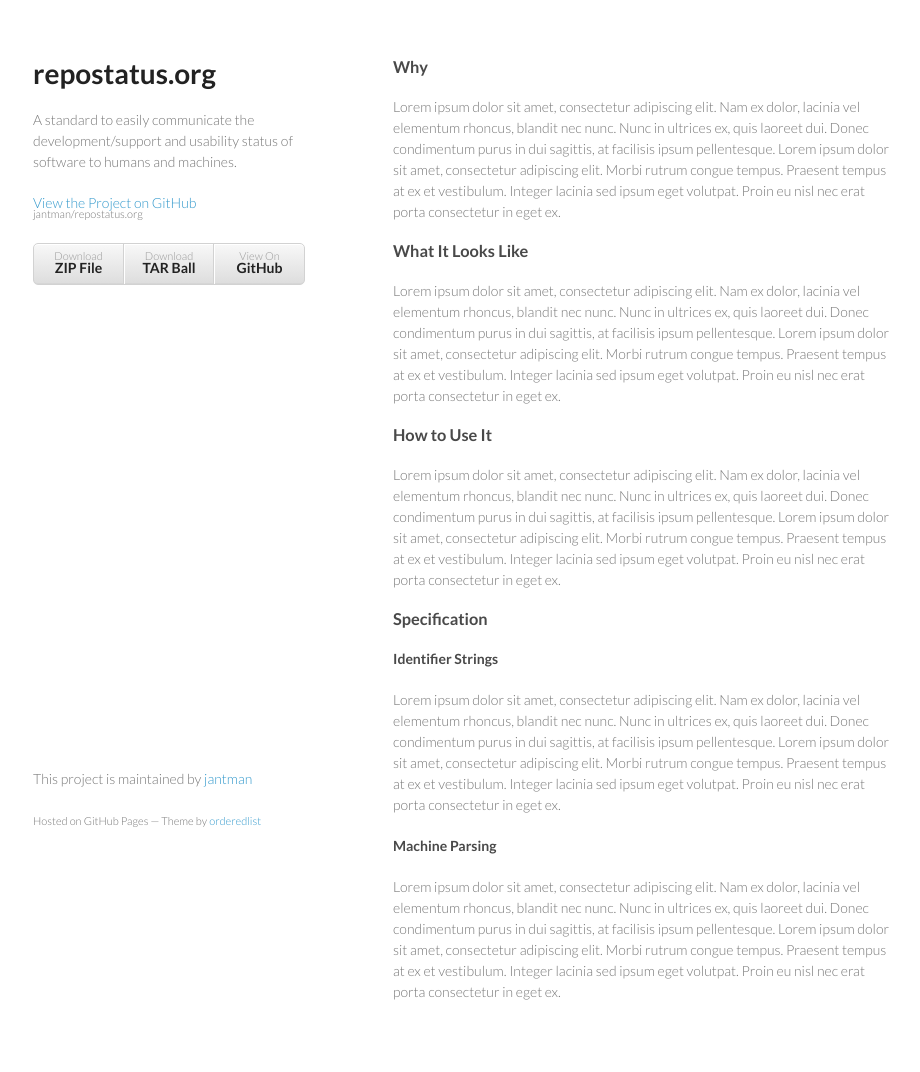
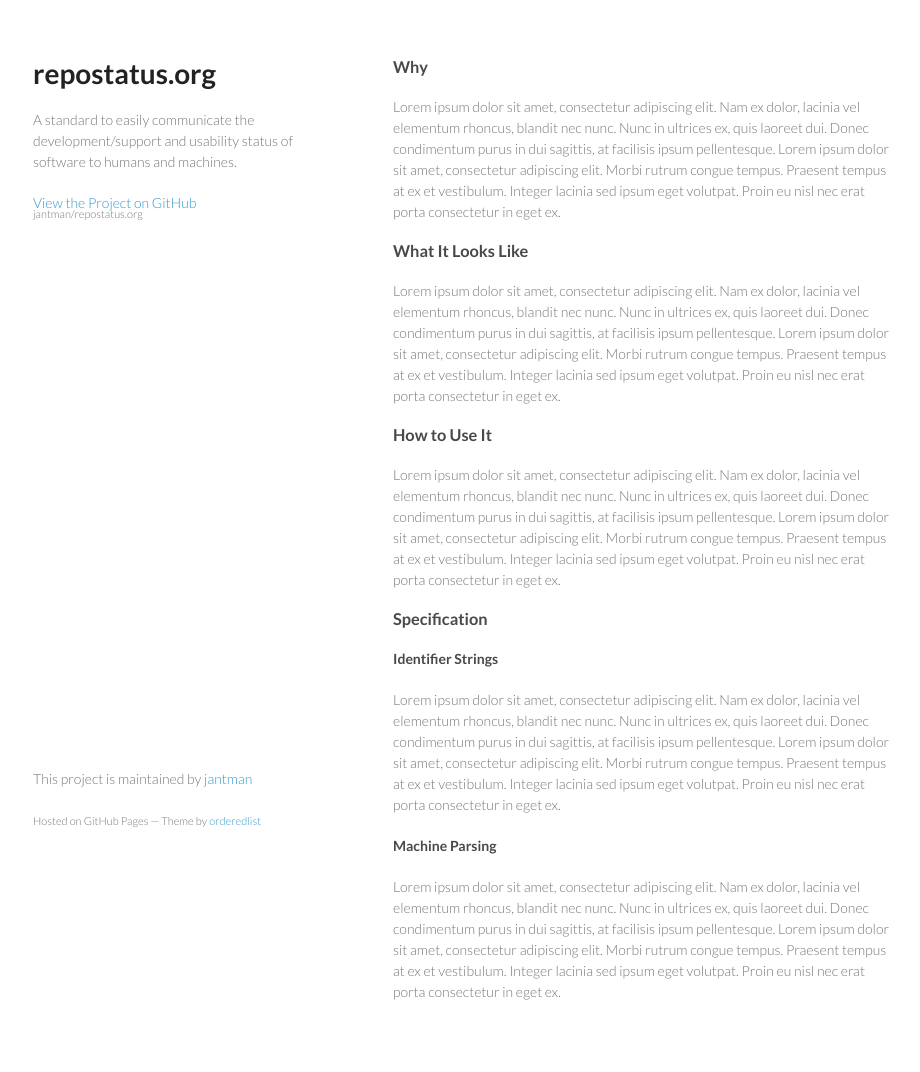
Before and after one commit to jantman/repostatus.org, a Jekyll site: the page built from index.md, in a window 1280 px wide. Shown: the whole page, without its empty margins (177-1097 px from the left). Built offline with Jekyll 4.4.1, drawn with Linux system fonts in a browser that asks for light colours.

Commit message:
remove download buttons

```diff
--- a/_layouts/minimal.html
+++ b/_layouts/minimal.html
@@ -20,12 +20,6 @@
 
         <p class="view"><a href="https://github.com/jantman/repostatus.org">View the Project on GitHub <small>jantman/repostatus.org</small></a></p>
 
-
-        <ul>
-          <li><a href="https://github.com/jantman/repostatus.org/zipball/master">Download <strong>ZIP File</strong></a></li>
-          <li><a href="https://github.com/jantman/repostatus.org/tarball/master">Download <strong>TAR Ball</strong></a></li>
-          <li><a href="https://github.com/jantman/repostatus.org">View On <strong>GitHub</strong></a></li>
-        </ul>
       </header>
       <section>
         {{ content }}
```
